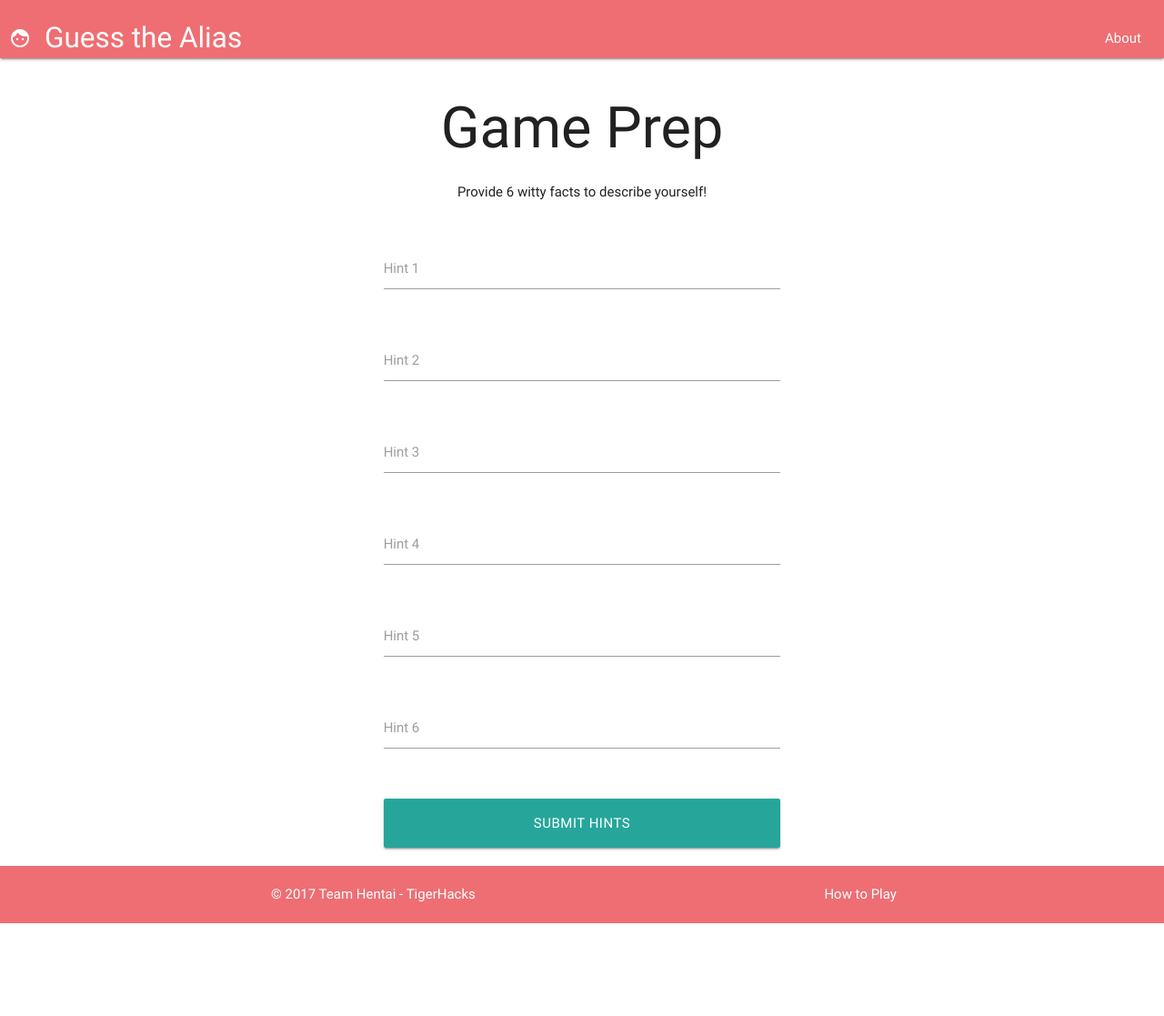
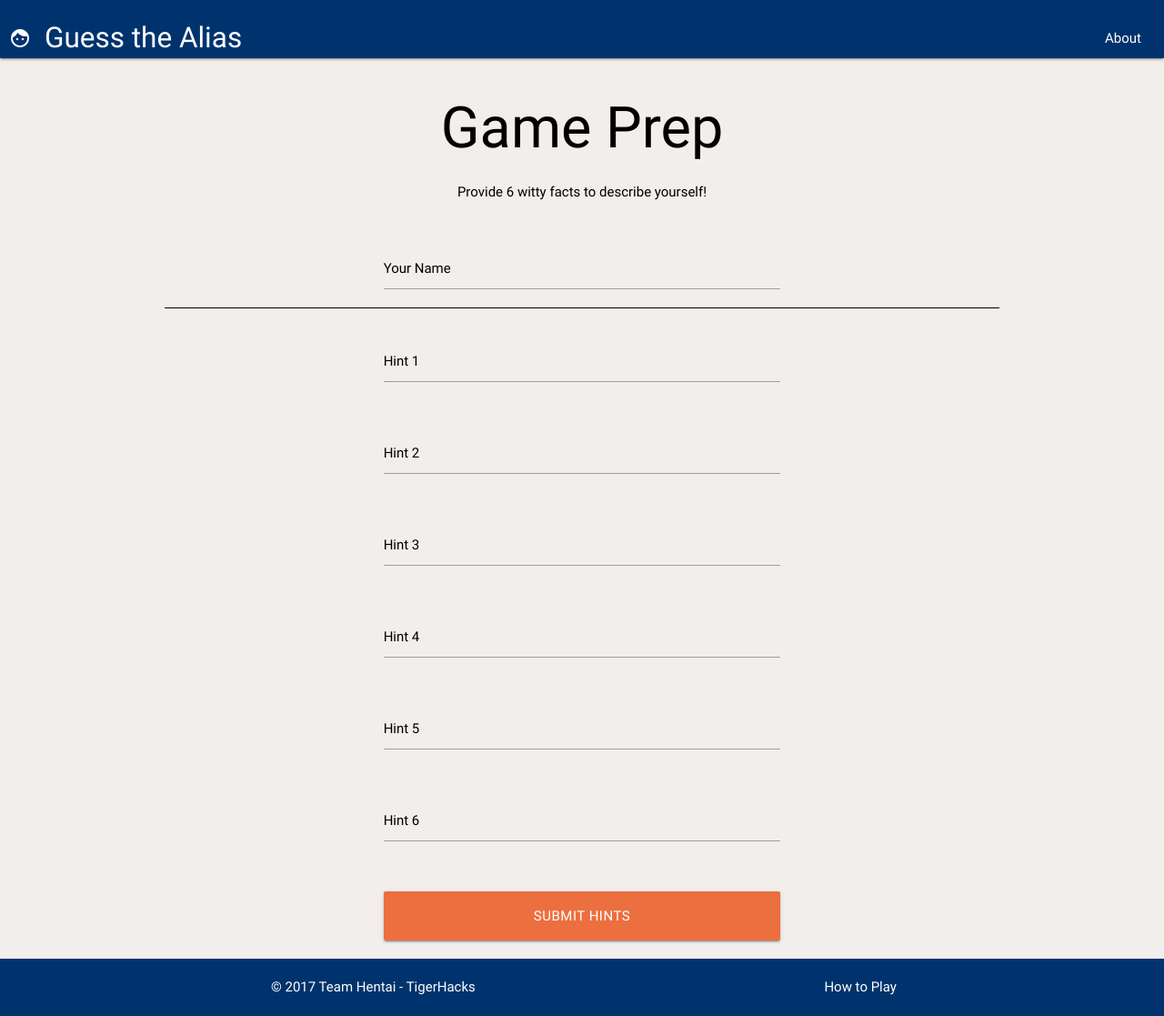
Before and after one commit to zldobbs/GuessTheAlias, a Flask app: page /testFactForm in a window 1280 px wide. Shown: the whole page at 91% size. Before the commit the page ends 1015 px from the top, so only its background shows below. Run offline with Flask 2, Linux system fonts and the light colour scheme; some libraries are stand-ins or nearby versions.

Commit message:
Change site theme

```diff
--- a/GTA/static/css/style.css
+++ b/GTA/static/css/style.css
@@ -1,3 +1,7 @@
+* {
+  color: #000;
+}
+
 .nav-wrapper {
   padding: 10px;
 }
@@ -5,6 +9,11 @@
 .btn-large {
   margin: 0 auto;
   min-width: 100%;
+  background-color: #ec6f3f;
+}
+
+.btn-large:hover {
+  background-color: #ef8b65;
 }
 
 .container h1, .container p, .card-panel, footer {
@@ -15,8 +24,36 @@ body {
    display: flex;
    min-height: 100vh;
    flex-direction: column;
+   background-color: #f1eeeb;
  }
 
  main {
    flex: 1 0 auto;
  }
+
+ /* label color */
+ .input-field label {
+   color: #000;
+ }
+ /* label focus color */
+ .input-field input[type=text]:focus + label, input[type=text]:not(.browser-default):focus:not([readonly])+label {
+   color: #ec6f3f;
+ }
+ /* label underline focus color */
+ .input-field input[type=text]:focus, input[type=text]:not(.browser-default):focus:not([readonly]) {
+   border-bottom: 1px solid #ec6f3f;
+   box-shadow: 0 1px 0 0 #ef8b65;
+ }
+
+nav, .page-footer {
+  background-color: #00336d;
+  color: #FFF;
+}
+
+i {
+  color: #FFF;
+}
+
+#nameField {
+  border-bottom: 1px solid #000;
+}
--- a/GTA/templates/factForm.html
+++ b/GTA/templates/factForm.html
@@ -6,10 +6,16 @@
       <p>Provide 6 witty facts to describe yourself!</p>
     </div>
     <form action="/sendHints" method="post">
+      <div class="row" id="nameField">
+        <div class="input-field col m6 push-m3 s12">
+          <input id="name" type="text" class="validate">
+          <label for="name">Your Name</label>
+        </div>
+      </div>
       <div class="row">
         <div class="input-field col m6 push-m3 s12">
           <input id="hint1" type="text" class="validate">
-          <label for="hint2">Hint 1</label>
+          <label for="hint1">Hint 1</label>
         </div>
       </div>
       <div class="row">
--- a/GTA/templates/landing.html
+++ b/GTA/templates/landing.html
@@ -15,13 +15,13 @@
       </div>
       <div class="row">
         <div class="input-field col m6 push-m3 s12">
-          <button class="btn-large waves-effect waves-light" type="submit" name="action">Join</button>
+          <button class="btn-large waves-effect" type="submit" name="action">Join</button>
         </div>
       </div>
     </form>
     <div class="row">
       <div class="col m6 push-m3 s12">
-        <a class="btn-large waves-effect waves-light" href="/generateCode">Create</a>
+        <a class="btn-large waves-effect waves-red" href="/generateCode">Create</a>
       </div>
     </div>
   </div>
```
